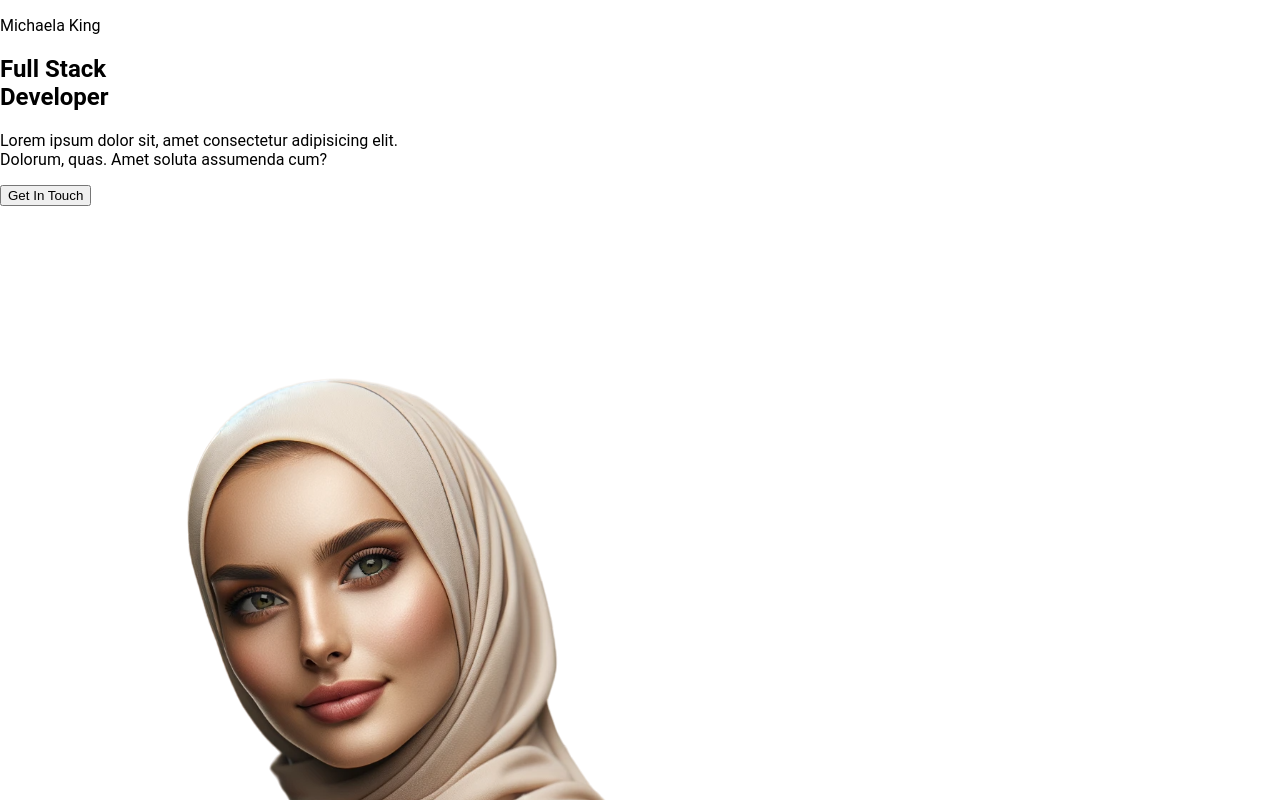
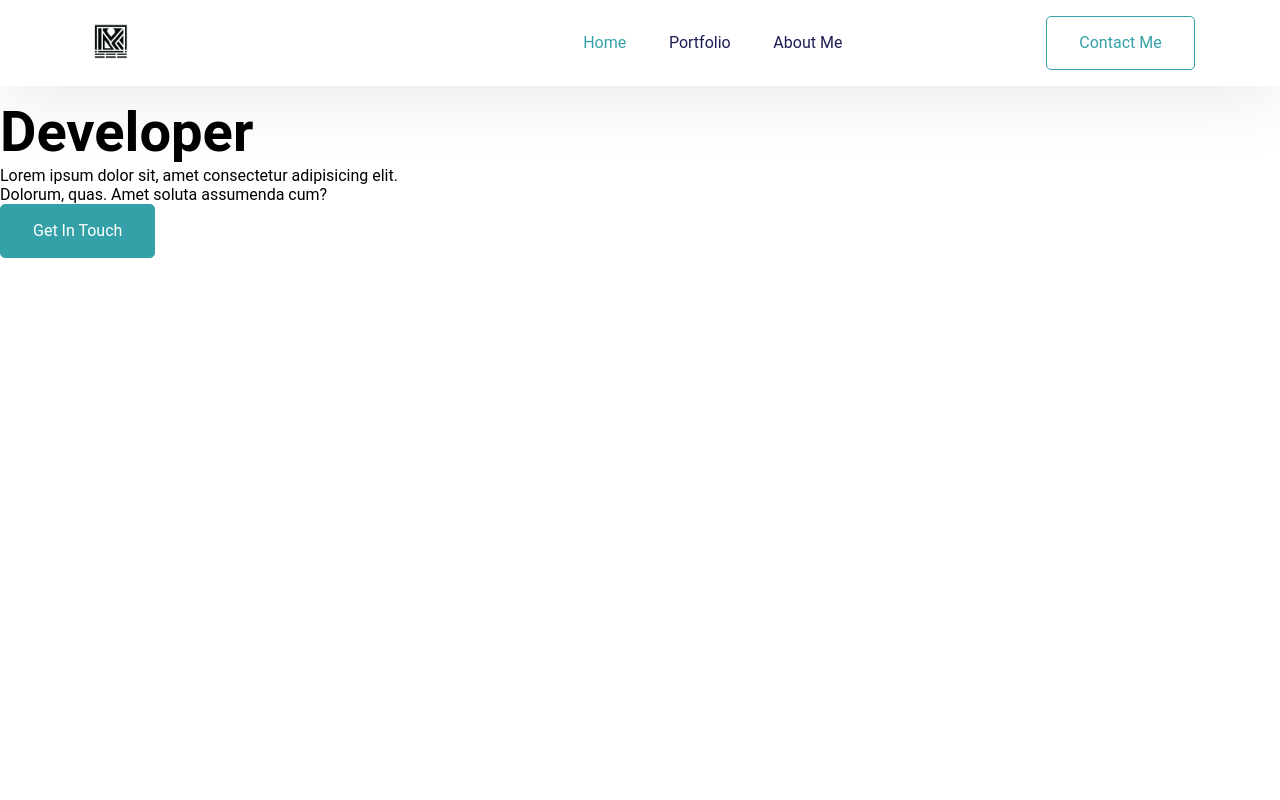
Before and after one commit to Michaela-K/mk_react_portfolio, a React (Create React App) app: page / in a window 1280 px wide. Shown: the top 800 px of the page. Built offline with nearby package versions, Linux system fonts and the light colour scheme.

Commit message:
add to hero and create navbar

```diff
--- a/src/App.css
+++ b/src/App.css
@@ -1,11 +1,12 @@
   /* Global CSS */
 
   :root {
-    --primary: #297685;
-    --heading-color: #234850;
+    /* --primary: #297685; */
+    --primary: #33a1a7;
+    --heading-color: #1e3d44;
     --bg-shade: #f5fcff;
     --github: #59a5e3;
-    --github: #E89793;
+    /* --github: #E89793; */
     --darkblue: #1c1e53;
     --black: #21222f;
     --white: #ffffff;
@@ -17,3 +18,190 @@
     -moz-osx-font-smoothing: "Roboto", sans-serif;
     font-style: normal;
   }
+
+  h1,
+  h2,
+  h3,
+  h4,
+  h5,
+  h6,
+  p {
+    margin: 0;
+  }
+
+  .btn {
+    font-family: "Roboto";
+    display: inline-block;
+    padding: 14px 32px;
+    font-size: 16px;
+    font-style: normal;
+    font-weight: 400;
+    line-height: 24px;
+    cursor: pointer;
+    text-align: center;
+    text-decoration: none;
+    border-radius: 4px;
+    -webkit-border-radius: 5px;
+    -moz-border-radius: 5px;
+    -ms-border-radius: 5px;
+    -o-border-radius: 5px;
+    transition: background-color 0.5s;
+    -webkit-transition: background-color 0.5s;
+    -moz-transition: background-color 0.5s;
+    -ms-transition: background-color 0.5s;
+    -o-transition: background-color 0.5s;
+  }
+
+  .btn-outline-primary {
+    color: var(--primary);
+    background-color: var(--white);
+    border: 1px solid var(--primary);
+  }
+  .btn-outline-primary:hover {
+    color: var(--white);
+    background-color: var(--primary);
+  }
+  .btn-primary {
+    color: var(--white);
+    background-color: var(--primary);
+    border: 1px solid var(--primary);
+  }
+  .btn-primary:hover {
+    color: var(--primary);
+    background-color: var(--white);
+  }
+  .btn-github {
+    color: var(--white);
+    background-color: var(--github);
+    border: var(--github);
+    display: flex;
+    flex-direction: row;
+    justify-content: center;
+    align-items: center;
+    box-shadow: 0 1px 2px 0 rgba(16, 24, 40, 0.95);
+    gap: 16px;
+  }
+  .btn-github:hover {
+    color: var(--github);
+    background-color: var(--white);
+  }
+  /* Global CSS Ends */
+
+
+
+
+
+
+  /* Main Headings */
+
+  /* Heading 1 */
+  h1 {
+    font-size: 56px;
+    font-weight: 700;
+    line-height: 67px;
+  }
+  /* Heading 2 */
+  h2 {
+    font-size: 48px;
+    font-weight: 700;
+    line-height: 58px;
+  }
+  /* Heading 3 */
+  h2 {
+    font-size: 24px;
+    font-weight: 700;
+    line-height: 34px;
+  }
+
+  /* Pragraphs text large medium small */
+  /* Body 1 */
+  .text-lg {
+    color: var(--darkblue);
+    font-size: 18px;
+    font-style: normal;
+    font-weight: 400;
+    line-height: 27px;
+  }
+  /* Body 2 */
+  .text-md {
+    color: var(--darkblue);
+    font-size: 16px;
+    font-style: normal;
+    font-weight: 400;
+    line-height: 24px;
+  }
+  /* Body 3 */
+  .text-sm {
+    color: var(--black);
+    font-size: 14px;
+    font-style: normal;
+    font-weight: 400;
+    line-height: 21px;
+  }
+
+
+  /* Section Titles */
+  /* Skills & About Me */
+  .section__title {
+    color: var(--heading-color);
+    font-size: 21px;
+    text-align: center;
+    font-style: normal;
+    font-weight: 600;
+    line-height: 32px;
+    display: flex;
+    align-items: flex-start;
+  }
+  /* Portfolio, Testimonial & Contact Me */
+  .sub__title {
+    color: var(--heading-color);
+    font-size: 16px;
+    font-weight: 600;
+    line-height: 24px;
+  }
+  /* Section Titles Ends */
+
+  /* Navbar Style Start */
+  .navbar {
+    display: flex;
+    justify-content: space-between;
+    align-items: center;
+    padding: 15px 85.333px;
+    background: var(--white);
+    box-shadow: 0px 5.333px 80px 0 rgba(0, 0, 0, 0.1);
+    position: fixed;
+    top: 0;
+    left: 0;
+    right: 0;
+  }
+  .navbar__items > ul {
+    list-style: none;
+    display: flex;
+    align-items: flex-start;
+    gap: 42.667px;
+    text-decoration: none;
+  }
+  .navbar__items ul > li > a {
+    text-decoration: none;
+  }
+  /* Navbar Content */
+  .navbar__content {
+    color: var(--darkblue);
+    font-size: 16px;
+    font-style: normal;
+    font-weight: 400;
+    line-height: 24px;
+    cursor: pointer;
+  }
+  .navbar__active-content {
+    color: var(--primary);
+  }
+
+  .navbar__img{
+
+  }
+  .navbar__img > img{
+    width: 50px;
+    height: 50px;
+  }
+  /* Navbar Styler Ends */
--- a/src/App.js
+++ b/src/App.js
@@ -1,11 +1,18 @@
 import './App.css';
-import { BrowserRouter, Router, Route } from 'react-router-dom';
+import { BrowserRouter, Router, Route, Routes } from 'react-router-dom';
 import Home from './components/Home Page';
+import Navbar from './components/Navbar';
 
 function App() {
   return (
     <div className="App">
-      <Home/>
+      <BrowserRouter>
+          <Navbar/>
+          <Routes>
+            <Route path="/" element={<Home/>}></Route>
+            <Route path="*" element={<div>404 Not Found</div>}></Route>
+          </Routes>
+      </BrowserRouter>
     </div>
   );
 }
--- a/src/components/Hero.jsx
+++ b/src/components/Hero.jsx
@@ -20,7 +20,7 @@ function Hero() {
         <button className="btn btn-primary">Get In Touch</button>
       </div>
       <div className="hero__section__img">
-        <img src="./assets/images/hijabi.png" alt="Hero Image" />
+        {/* <img src="./assets/images/hijabi.png" alt="Hero Image" /> */}
       </div>
     </section>
   )
--- a/src/components/Navbar.jsx
+++ b/src/components/Navbar.jsx
@@ -0,0 +1,124 @@
+import { useState, useEffect } from "react";
+import { Link } from "react-scroll";
+
+function Navbar() {
+  const [navActive, setNavActive] = useState(false);
+
+  const toggleNav = () => {
+    setNavActive(!navActive);
+  };
+
+  const closeMenu = () => {
+    setNavActive(false);
+  };
+
+  useEffect(() => {
+    const handleResize = () => {
+      if (window.innerWidth <= 500) {
+        closeMenu();
+      }
+    };
+
+    window.addEventListener("resize", handleResize);
+
+    return () => {
+      window.removeEventListener("resize", handleResize);
+    };
+  }, []);
+
+  useEffect(() => {
+    if (window.innerWidth <= 1200) {
+      closeMenu();
+    }
+  }, []);
+
+  return (
+    <nav className={`navbar ${navActive ? "active" : ""}`}>
+      <div className="navbar__img">
+        <img src="./assets/images/logo.png" alt="Logo" />
+      </div>
+      <a
+        className={`nav__hamburger ${navActive ? "active" : ""}`}
+        onClick={toggleNav}
+      >
+        <span className="nav__hamburger__line"></span>
+        <span className="nav__hamburger__line"></span>
+        <span className="nav__hamburger__line"></span>
+      </a>
+      <div className={`navbar__items ${navActive ? "active" : ""}`}>
+        <ul>
+          <li>
+            <Link
+              onClick={closeMenu}
+              activeClass="navbar__active-content"
+              spy={true}
+              smooth={true}
+              offset={-70}
+              duration={500}
+              to="heroSection"
+              className="navbar__content"
+            >
+              Home
+            </Link>
+          </li>
+          <li>
+            <Link
+              onClick={closeMenu}
+              activeClass="navbar__active-content"
+              spy={true}
+              smooth={true}
+              offset={-70}
+              duration={500}
+              to="Portfolio"
+              className="navbar__content"
+            >
+              Portfolio
+            </Link>
+          </li>
+          <li>
+            <Link
+              onClick={closeMenu}
+              activeClass="navbar__active-content"
+              spy={true}
+              smooth={true}
+              offset={-70}
+              duration={500}
+              to="About"
+              className="navbar__content"
+            >
+              About Me
+            </Link>
+          </li>
+          {/* <li>
+            <Link
+              onClick={closeMenu}
+              activeClass="navbar__active-content"
+              spy={true}
+              smooth={true}
+              offset={-70}
+              duration={500}
+              to="testimonial"
+              className="navbar__content"
+            >
+              Testimonials
+            </Link>
+          </li> */}
+        </ul>
+      </div>
+      <Link
+        onClick={closeMenu}
+        activeClass="navbar__active-content"
+        spy={true}
+        smooth={true}
+        offset={-70}
+        duration={500}
+        to="Contact"
+        className="btn btn-outline-primary"
+      >
+        Contact Me
+      </Link>
+    </nav>
+  );
+}
+
+export default Navbar;
```
Also changed, not shown: public/assets/images/logo.png (added).
